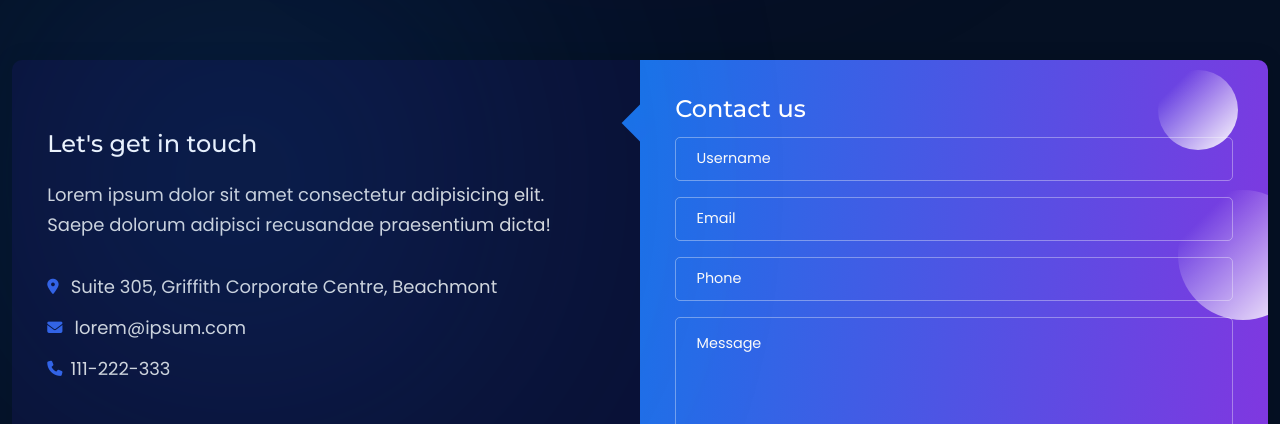
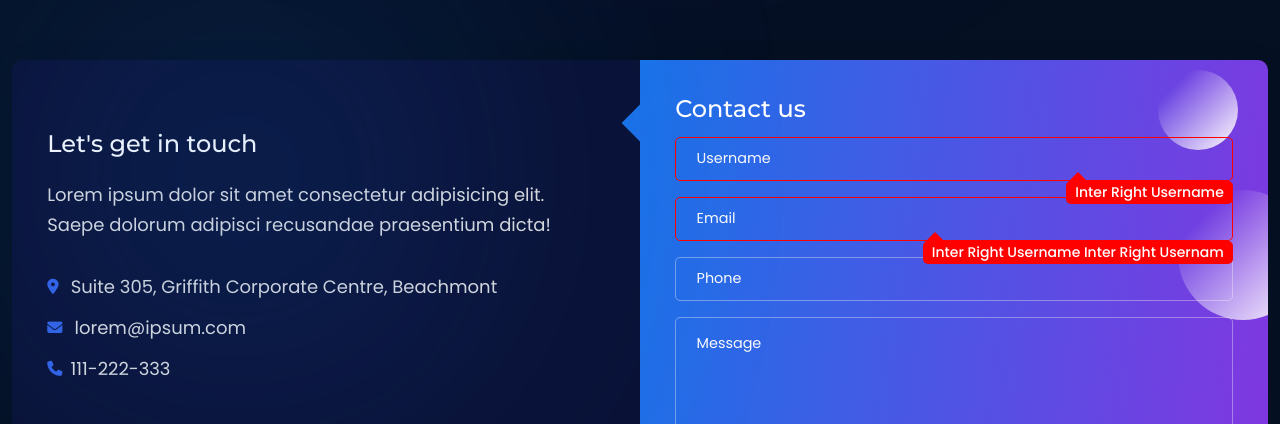
Before and after one commit to metafusionlabs/crypto-ico-three-html, a plain HTML site: page index.html in a window 1280 px wide. Shown: the part 6060-6484 px from the top of the page. Drawn offline with nearby package versions, Linux system fonts and the light colour scheme.

Commit message:
form update

```diff
--- a/assets/css/main.css
+++ b/assets/css/main.css
@@ -1367,16 +1367,16 @@ textarea.input {
 .input-container span:before {
   left: 50%;
 }
-
 .input-container span:after {
   right: 50%;
 }
-
 .input-container.focus label {
   top: 0;
   transform: translateY(-50%);
   left: 25px;
   font-size: 0.8rem;
+  border-radius: 5px;
+  background-color:#3A60E6;
 }
 .input-container.focus span:before,
 .input-container.focus span:after {
@@ -1455,3 +1455,31 @@ textarea.input {
   left:12%;
   z-index: -9;
 }
+.checker-notice input{
+  border: 1px solid red !important;
+}
+.checker-notice-text {
+	background: red;
+	display: none;
+	padding: 1px 9px;
+	border-radius: 5px;
+	font-size: 14px;
+	color: #fff;
+	font-weight: 500;
+	position: absolute;
+	right: 0;
+  z-index: 9;
+}
+.checker-notice-text:after{
+  content: "";
+  position: absolute;
+  left: 2px;
+  top:-19px;
+  border-left: 10px solid transparent;
+  border-right: 10px solid transparent;
+  border-top: 10px solid transparent;
+  border-bottom: 10px solid red;
+}
+.checker-notice .checker-notice-text{
+  display: block;
+}
--- a/index.html
+++ b/index.html
@@ -479,25 +479,26 @@
 
                         <form action="index.html" autocomplete="off">
                            <h3 class="title">Contact us</h3>
-                           <div class="input-container">
+                           <div class="input-container checker-notice">
                               <input type="text" name="name" class="input" />
                               <label for="">Username</label>
-                           <span>Username</span>
+                              <div class="checker-notice-text">Inter Right Username</div>
                            </div>
-                           <div class="input-container">
+
+                           <div class="input-container checker-notice">
                               <input type="email" name="email" class="input" />
                               <label for="">Email</label>
-                           <span>Email</span>
+                              <div class="checker-notice-text">Inter Right Username Inter Right Usernam</div>
                            </div>
-                           <div class="input-container">
+                           <div class="input-container ">
                               <input type="tel" name="phone" class="input" />
                               <label for="">Phone</label>
-                           <span>Phone</span>
+                              <div class="checker-notice-text">Inter Right Username</div>
                            </div>
                            <div class="input-container textarea">
                               <textarea name="message" class="input"></textarea>
                               <label for="">Message</label>
-                           <span>Message</span>
+                              <div class="checker-notice-text">Inter Right Username</div>
                            </div>
                            <input type="submit" value="Send" class="secondary-btn" />
                         </form>
```
Lines whose indentation alone changed are shown as unchanged.
